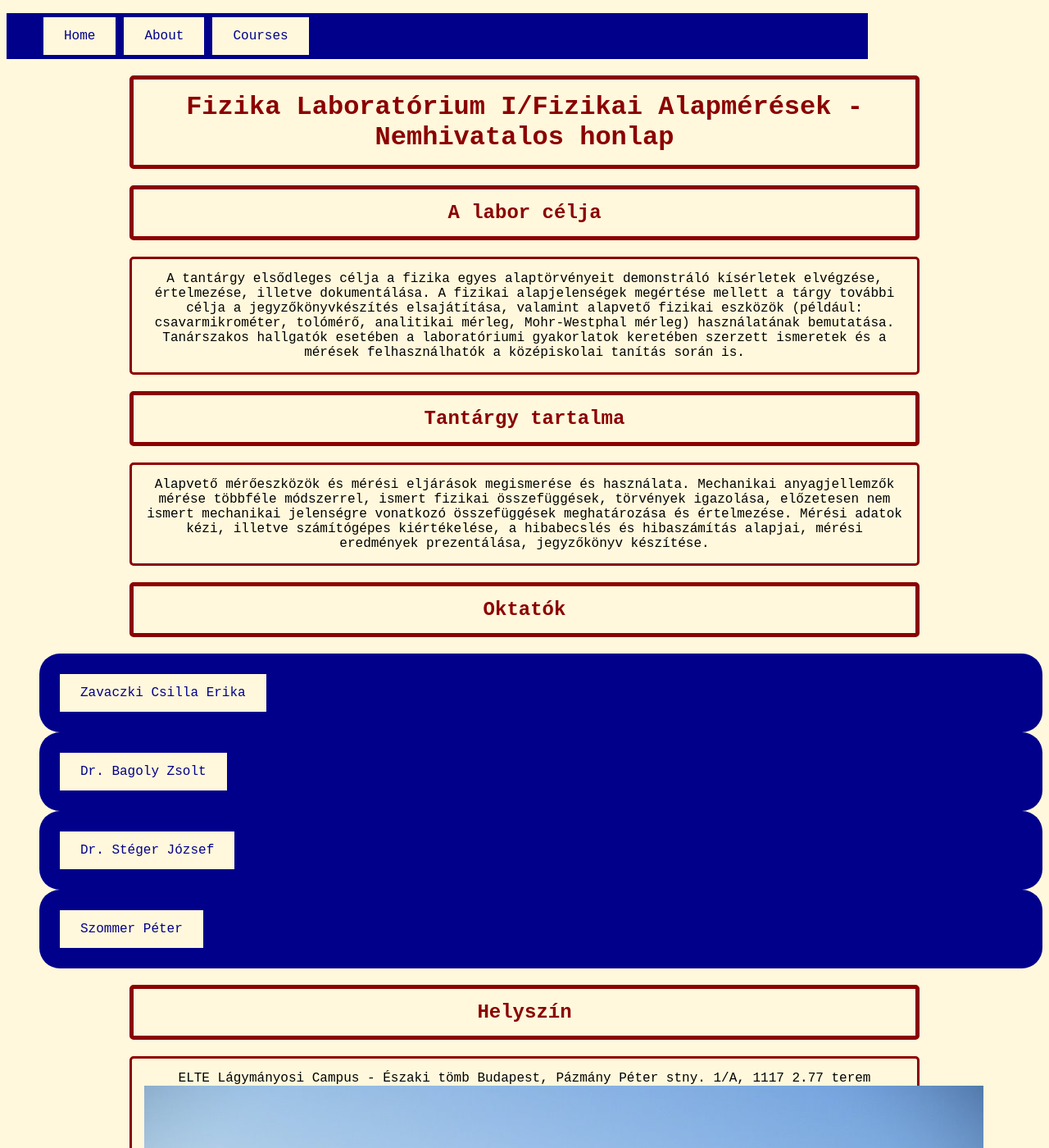
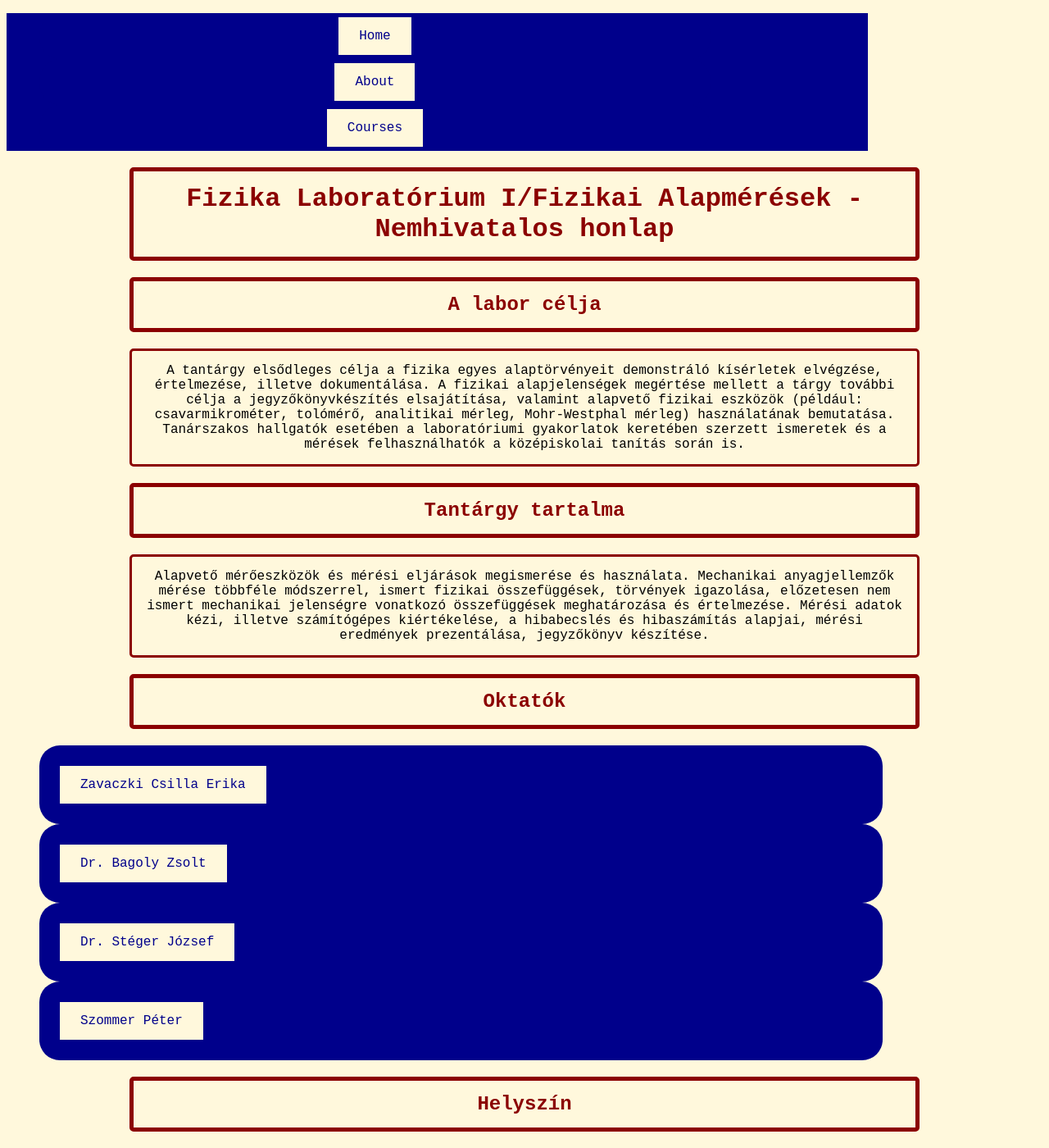
Before and after one commit to B-Lorentz/B-Lorentz.github.io, a Jekyll site: the page built from myfizlab.md, in a window 1280 px wide and 1400 px high. Shown: the whole window at 82% size. Built offline with Jekyll 4.4.1, drawn with Linux system fonts in a browser that asks for light colours.

Commit message:
Update cou_style.css

```diff
--- a/assets/css/cou_style.css
+++ b/assets/css/cou_style.css
@@ -48,7 +48,14 @@ ul.nav {
   top: 0;
   width: 80%;
 }
-
+li {
+	background-color: darkblue;
+    	display: block;
+	border-radius: 25px;
+	padding: 25px;
+	border: 15px;
+	width: 80%;
+}
 
 li.nav {
   display: block;
@@ -75,11 +82,3 @@ a:hover, a:active {
 a:active {
   color: blue;
 }
-li {
-	background-color: darkblue;
-    	display: block;
-	border-radius: 25px;
-	padding: 25px;
-	border: 15px;
-
-}
```
